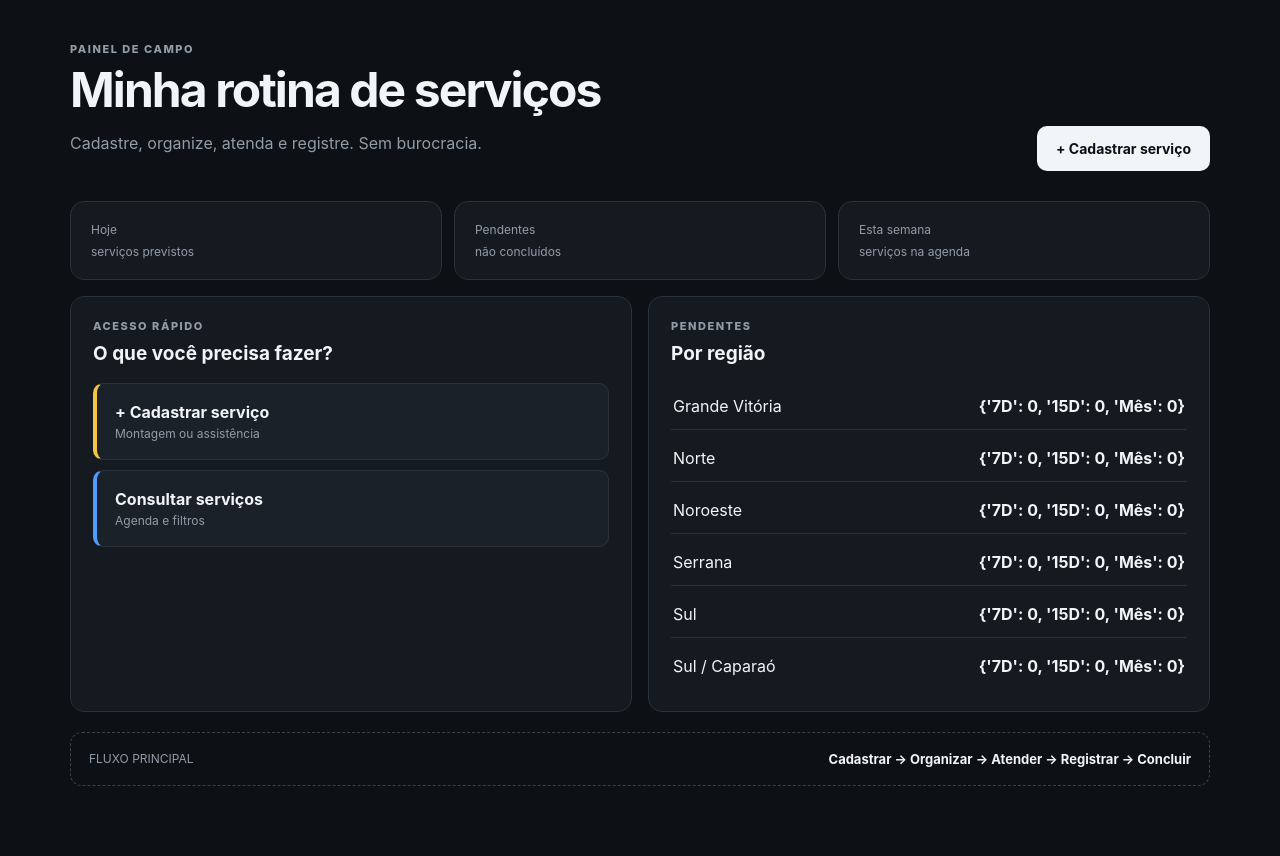
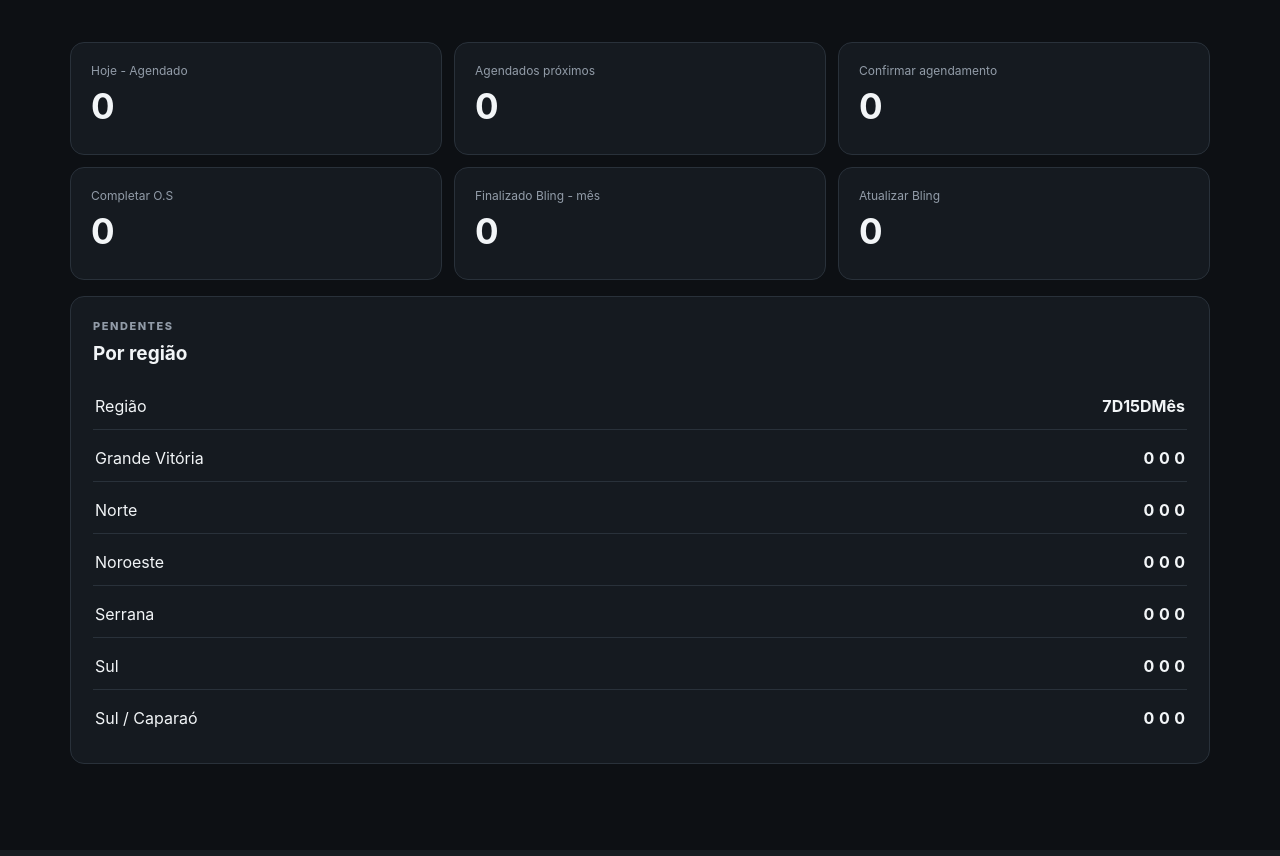
Before and after one commit to aquilajts/assistencia_snapon, a Flask app: page / in a window 1280 px wide. Shown: the part 68-924 px from the top of the page. After the commit the page ends 832 px from the top, so only its background shows below. Run offline with Flask 3, Linux system fonts and the light colour scheme; data that the repository does not hold is empty.

Commit message:
Refactor index.html to streamline content sections

```diff
--- a/templates/index.html
+++ b/templates/index.html
@@ -1,50 +1,44 @@
 {% extends "base.html" %}
 {% block title %}Início — Assistência Técnica{% endblock %}
 {% block content %}
-<section class="hero">
-    <div>
-        <p class="eyebrow">PAINEL DE CAMPO</p>
-        <h1>Minha rotina de serviços</h1>
-        <p class="muted">Cadastre, organize, atenda e registre. Sem burocracia.</p>
-    </div>
-    <a class="button primary big" href="{{ url_for('novo_servico') }}">+ Cadastrar serviço</a>
+<section class="stats home-stats">
+    <a class="stat-card" href="{{ url_for('servicos', date='today', status='Agendado') }}">
+        <span>Hoje - Agendado</span><strong>{{ agendados_hoje }}</strong>
+    </a>
+    <a class="stat-card" href="{{ url_for('servicos', date='next5', status='Agendado') }}">
+        <span>Agendados próximos</span><strong>{{ agendados_proximos }}</strong>
+    </a>
+    <a class="stat-card stat-confirm" href="{{ url_for('servicos', date='next10', status='A confirmar') }}">
+        <span>Confirmar agendamento</span><strong>{{ confirmar_agendamento }}</strong>
+    </a>
+    <a class="stat-card stat-draft" href="{{ url_for('servicos', date='all', type='Rascunho', status='Rascunho') }}">
+        <span>Completar O.S</span><strong>{{ completar_os }}</strong>
+    </a>
+    <a class="stat-card stat-bling-done" href="{{ url_for('servicos', date='month', status='Finalizado Bling') }}">
+        <span>Finalizado Bling - mês</span><strong>{{ finalizado_bling_mes }}</strong>
+    </a>
+    <a class="stat-card stat-update-bling" href="{{ url_for('servicos', date='month', status='Concluído') }}">
+        <span>Atualizar Bling</span><strong>{{ atualizar_bling }}</strong>
+    </a>
 </section>
 
-<section class="stats">
-    <div class="stat-card">
-        <span>Hoje</span><strong>{{ total_hoje }}</strong><small>serviços previstos</small>
-    </div>
-    <div class="stat-card">
-        <span>Pendentes</span><strong>{{ pendentes }}</strong><small>não concluídos</small>
-    </div>
-    <div class="stat-card">
-        <span>Esta semana</span><strong>{{ semana_total }}</strong><small>serviços na agenda</small>
+<section class="panel">
+    <div class="panel-head"><div><p class="eyebrow">PENDENTES</p><h2>Por região</h2></div></div>
+    <div class="region-list">
+        <div class="region-row region-header">
+            <span>Região</span>
+            <div class="region-counts"><strong>7D</strong><strong>15D</strong><strong>Mês</strong></div>
+        </div>
+        {% for nome, totais in regioes.items() %}
+        <div class="region-row">
+            <span>{{ nome }}</span>
+            <div class="region-counts">
+                <strong>{{ totais["7D"] }}</strong>
+                <strong>{{ totais["15D"] }}</strong>
+                <strong>{{ totais["Mês"] }}</strong>
+            </div>
+        </div>
+        {% endfor %}
     </div>
 </section>
-
-<div class="grid-2">
-    <section class="panel">
-        <div class="panel-head">
-            <div><p class="eyebrow">ACESSO RÁPIDO</p><h2>O que você precisa fazer?</h2></div>
-        </div>
-        <div class="quick-actions">
-            <a href="{{ url_for('novo_servico') }}" class="quick yellow"><b>+ Cadastrar serviço</b><span>Montagem ou assistência</span></a>
-            <a href="{{ url_for('servicos') }}" class="quick blue"><b>Consultar serviços</b><span>Agenda e filtros</span></a>
-        </div>
-    </section>
-
-    <section class="panel">
-        <div class="panel-head"><div><p class="eyebrow">PENDENTES</p><h2>Por região</h2></div></div>
-        <div class="region-list">
-            {% for nome, total in regioes.items() %}
-            <div class="region-row"><span>{{ nome }}</span><strong>{{ total }}</strong></div>
-            {% endfor %}
-        </div>
-    </section>
-</div>
-
-<section class="principle">
-    <span>FLUXO PRINCIPAL</span>
-    <b>Cadastrar → Organizar → Atender → Registrar → Concluir</b>
-</section>
 {% endblock %}
```
